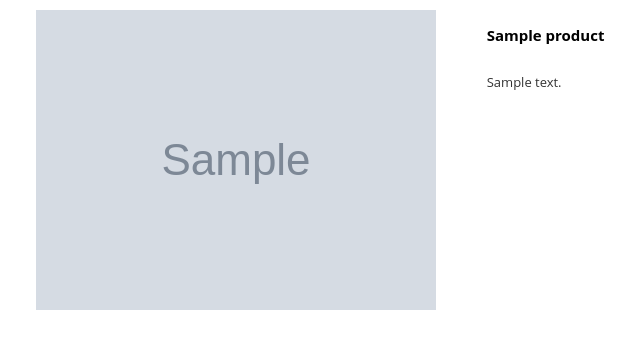
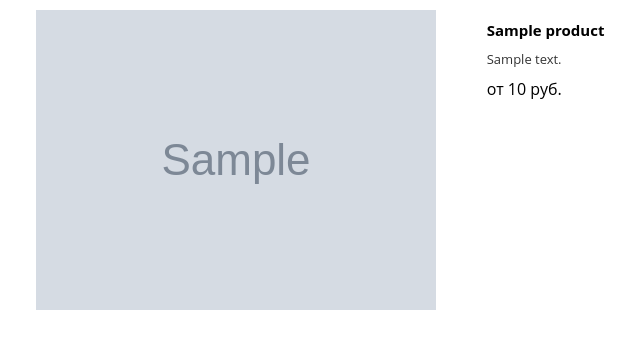
Before and after one commit to astronomer-alkor/scraper_onliner, a Flask app: page / in a window 1280 px wide. Shown: the top 349 px of the page, without its empty margins (0-640 px from the left). Run offline with Flask 2, Linux system fonts and the light colour scheme; grey boxes marked "Sample" are stand-in pictures; a database or web service that is not in the repository returns one stand-in record (values such as "Sample title").

Commit message:
add product pages

```diff
--- a/app/core/database.py
+++ b/app/core/database.py
@@ -4,7 +4,7 @@ from pprint import pprint
 
 def create_database_connection():
     client = MongoClient()
-    return client.test7_database
+    return client.test12_database
 
 
 db = create_database_connection()
@@ -14,8 +14,15 @@ def get_products_preview():
     return [product for product in db.products.find({}, {'name': 1,
                                                          'description': 1,
                                                          'img_url': 1,
+                                                         'current_price': 1,
+                                                         'key': 1,
+                                                         'category': 1,
                                                          '_id': 0
                                                          })]
+
+
+def get_product_data(product_name):
+    return db.products.find_one({'key': product_name})
 
 
 def get_all():
--- a/app/static/css/style.css
+++ b/app/static/css/style.css
@@ -1,6 +1,10 @@
 body {
     margin: 0;
     font-family: 'Open Sans',Arial,Helvetica,Verdana,sans-serif;
+}
+
+p {
+    margin: 0;
 }
 
 .container {
@@ -28,8 +32,14 @@ body {
     flex-direction: column;
     justify-content: flex-start;
     max-width: 450px;
+    padding-top: 10px;
     padding-right: 30px;
     box-sizing: border-box;
+}
+
+.product__link {
+    text-decoration: none;
+    color: #000000;
 }
 
 .product__name {
@@ -39,6 +49,11 @@ body {
 
 .product__description {
     max-width: 400px;
+    margin-top: 10px;
     font-size: 13px;
     color: #333333;
 }
+
+.product__price {
+    margin-top: 10px;
+}
--- a/app/templates/index.html
+++ b/app/templates/index.html
@@ -11,11 +11,14 @@
             {% for product in products %}
                 <div class="products_item">
                     <div class="product__image">
-                        <img src="{{product.img_url}}" alt="mobile phone">
+                        <img src="{{product.img_url}}">
                     </div>
                     <div class="product__info">
-                        <p class="product__name">{{ product.name }}</p>
+                        <a href="/{{ product.category }}/{{ product.key }}" class="product__link">
+                            <p class="product__name">{{ product.name }}</p>
+                        </a>
                         <p class="product__description">{{ product.description }}</p>
+                        <p class="product__price">от {{ product.current_price.price_min }} руб.</p>
                     </div>
                 </div>
             {% endfor %}
--- a/app/view.py
+++ b/app/view.py
@@ -1,8 +1,16 @@
 from app.application import app
-from app.core.database import get_products_preview
+from app.core.database import (
+    get_products_preview,
+    get_product_data
+)
 from flask import render_template
 
 
 @app.route('/')
 def index():
     return render_template('index.html', products=get_products_preview())
+
+
+@app.route('/<category>/<product_name>')
+def product(category, product_name):
+    return render_template('product.html', product=get_product_data(product_name))
```
Also changed, not shown: app/templates/product.html (added, +20 -0 lines), scraper.py (+9 -4 lines).
